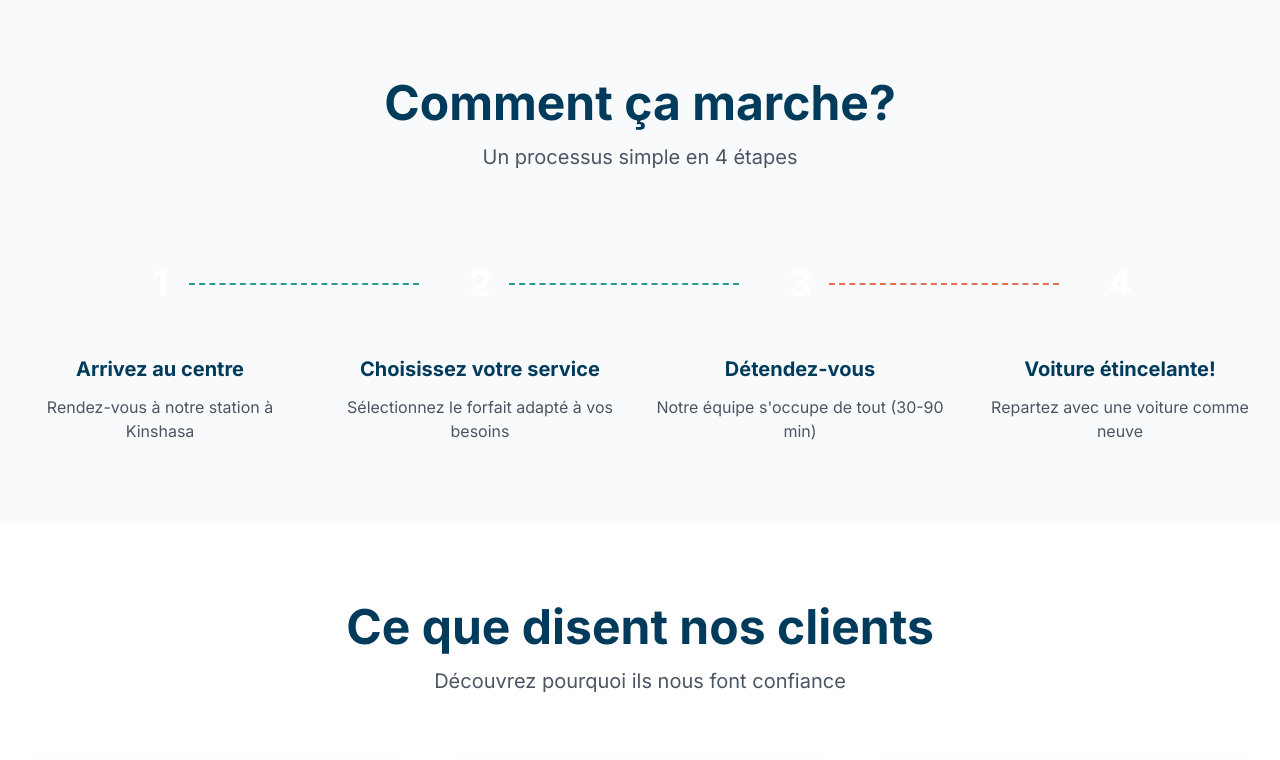
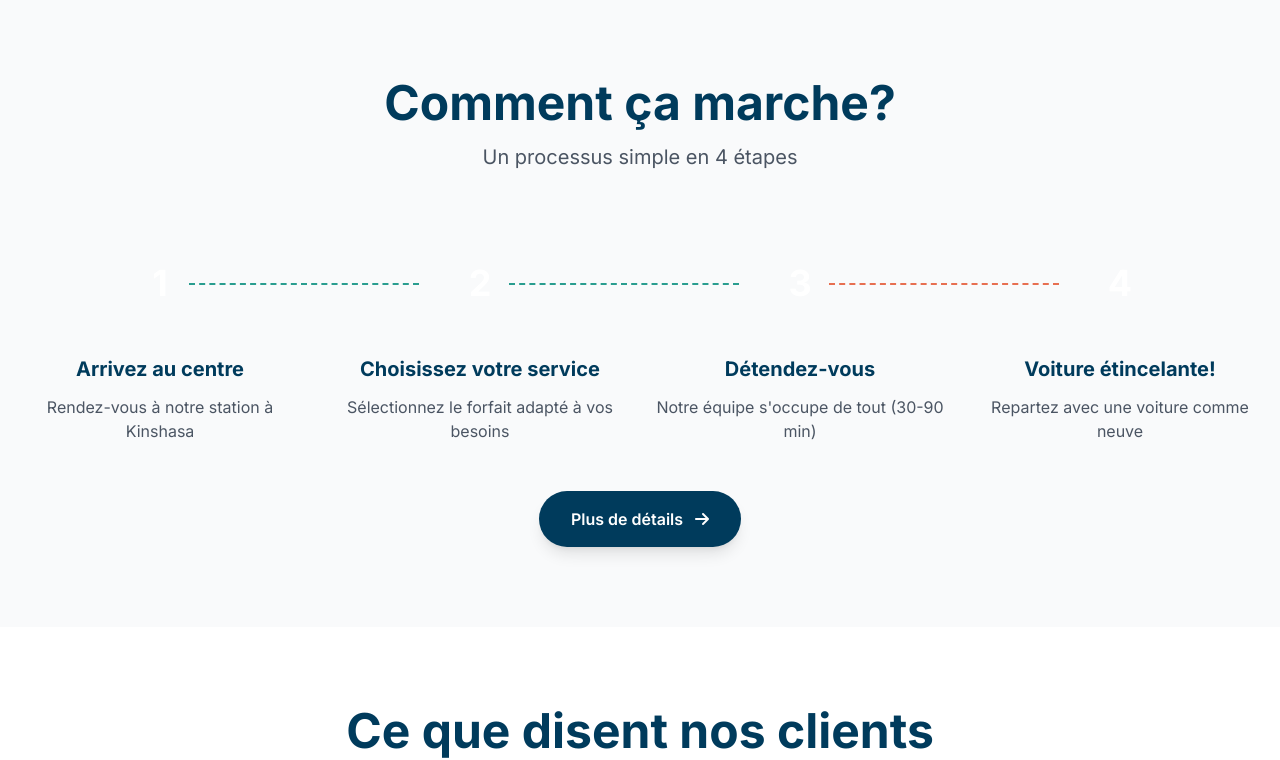
Before and after one commit to 243gervais/shinecongo-web, a Django app: page / in a window 1280 px wide. Shown: the part 3203-3963 px from the top of the page. Run offline with Django 5.2, Linux system fonts and the light colour scheme; some libraries are stand-ins or nearby versions.

Commit message:
Add homepage process details link

```diff
--- a/templates/core/home.html
+++ b/templates/core/home.html
@@ -411,6 +411,14 @@
                 </p>
             </div>
         </div>
+
+        <div class="text-center mt-12">
+            <a href="{% url 'core:how_it_works' %}"
+                class="inline-flex items-center bg-sc-navy text-white px-8 py-4 rounded-full font-semibold hover:bg-sc-cyan transition shadow-lg">
+                Plus de détails
+                <i class="fas fa-arrow-right ml-3"></i>
+            </a>
+        </div>
     </div>
 </section>
 
```
